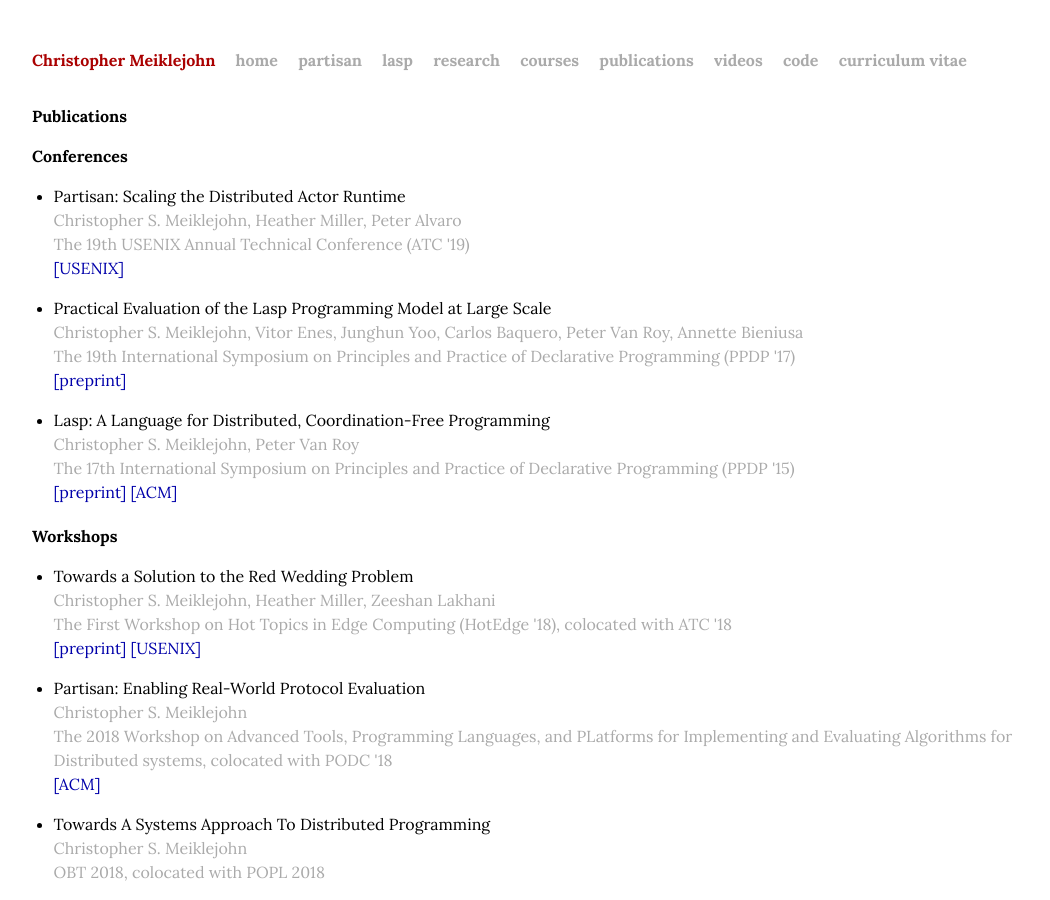
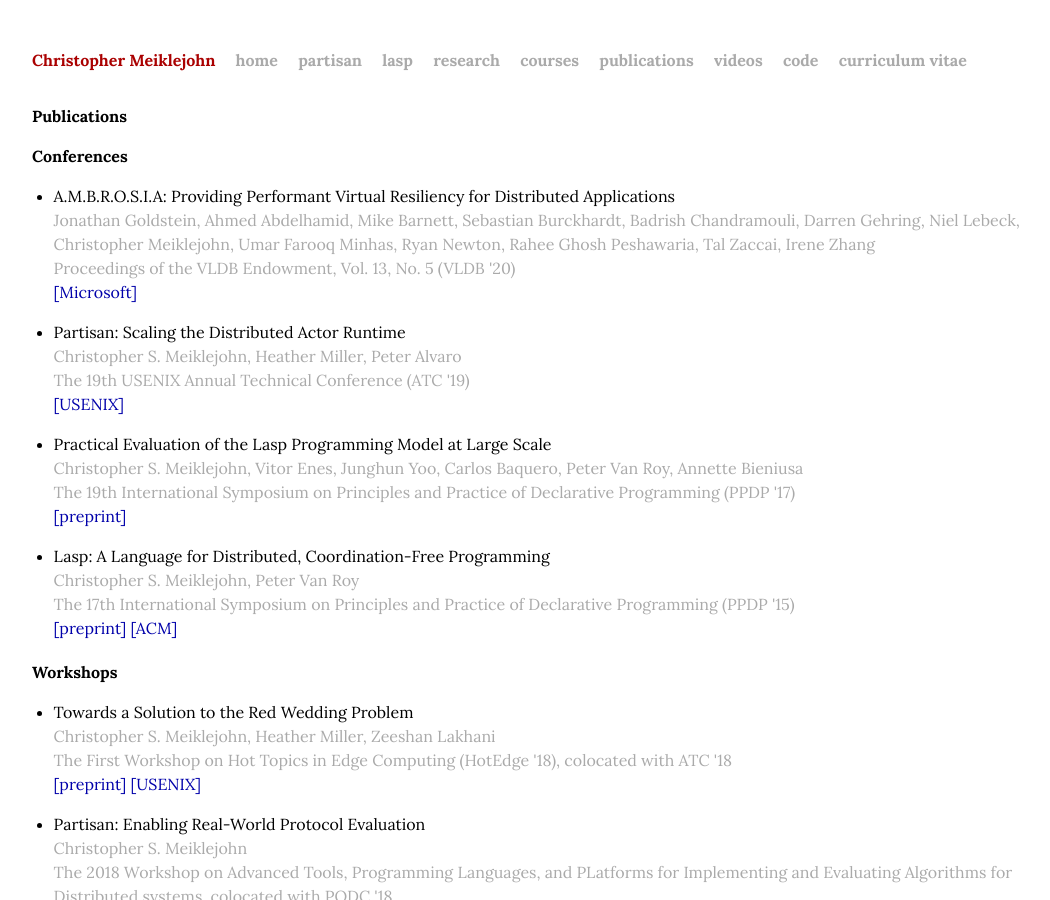
Before and after one commit to cmeiklejohn/cmeiklejohn.github.io, a Jekyll site: the page built from publications.html, in a window 1280 px wide and 900 px high. Shown: the whole window, without its empty margins (88-1138 px from the left). Built offline with Jekyll 4.4.1, drawn with Linux system fonts in a browser that asks for light colours; some web fonts are replaced.

Commit message:
Add paper.

```diff
--- a/publications.html
+++ b/publications.html
@@ -23,6 +23,14 @@
   <h2>Conferences</h2>
   <p></p>
   <ul>
+    <li>
+      <p>
+        A.M.B.R.O.S.I.A: Providing Performant Virtual Resiliency for Distributed Applications
+        <span class="author">Jonathan Goldstein, Ahmed Abdelhamid, Mike Barnett, Sebastian Burckhardt, Badrish Chandramouli, Darren Gehring, Niel Lebeck, Christopher Meiklejohn, Umar Farooq Minhas, Ryan Newton, Rahee Ghosh Peshawaria, Tal Zaccai, Irene Zhang</span>
+        <span class="date">Proceedings of the VLDB Endowment, Vol. 13, No. 5 (VLDB '20)</span>
+        <span><a href="https://www.microsoft.com/en-us/research/uploads/prod/2018/12/AmbrosiaPaper.pdf">[Microsoft]</a></span>
+      </p>
+    </li>
     <li>
       <p>
         Partisan: Scaling the Distributed Actor Runtime
```
